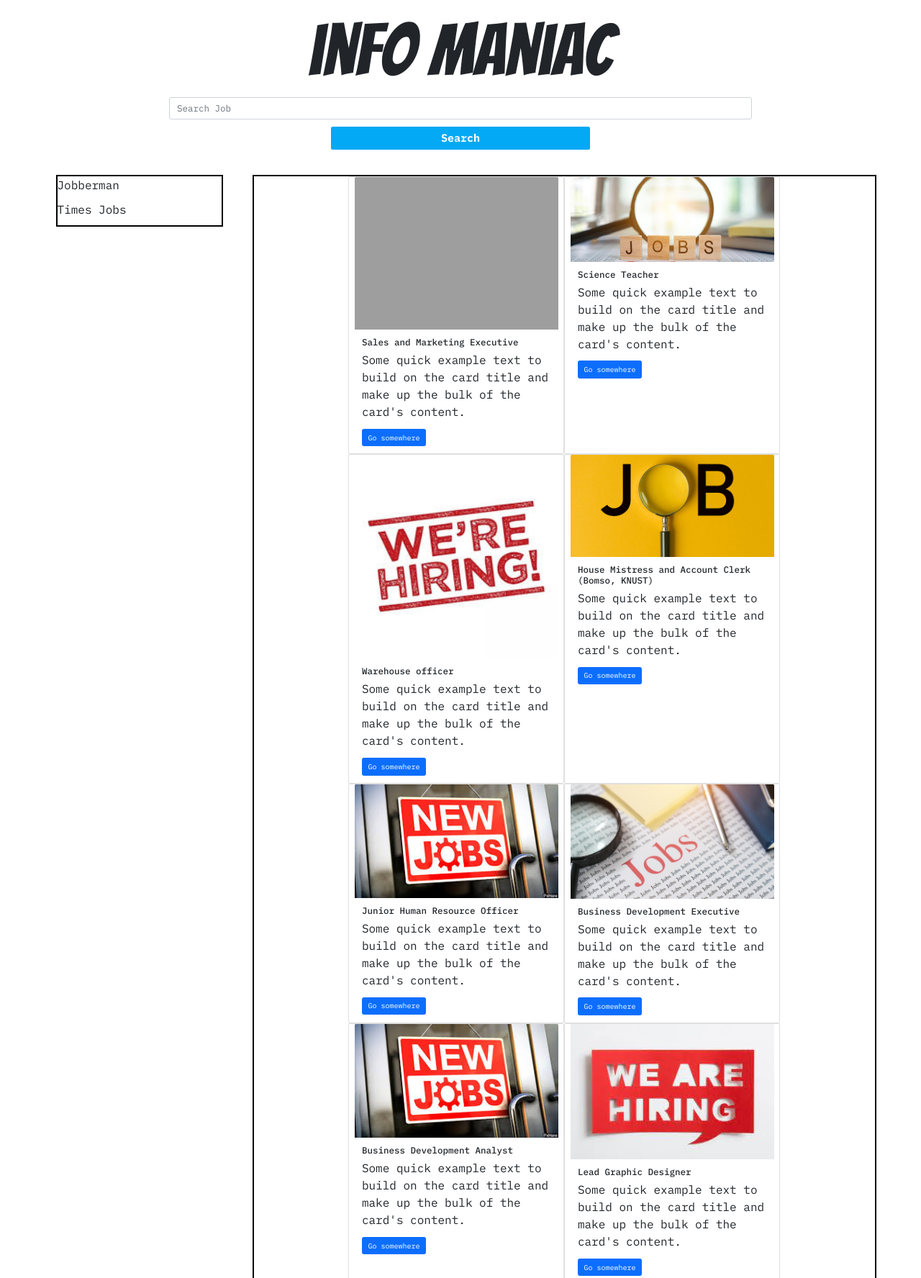
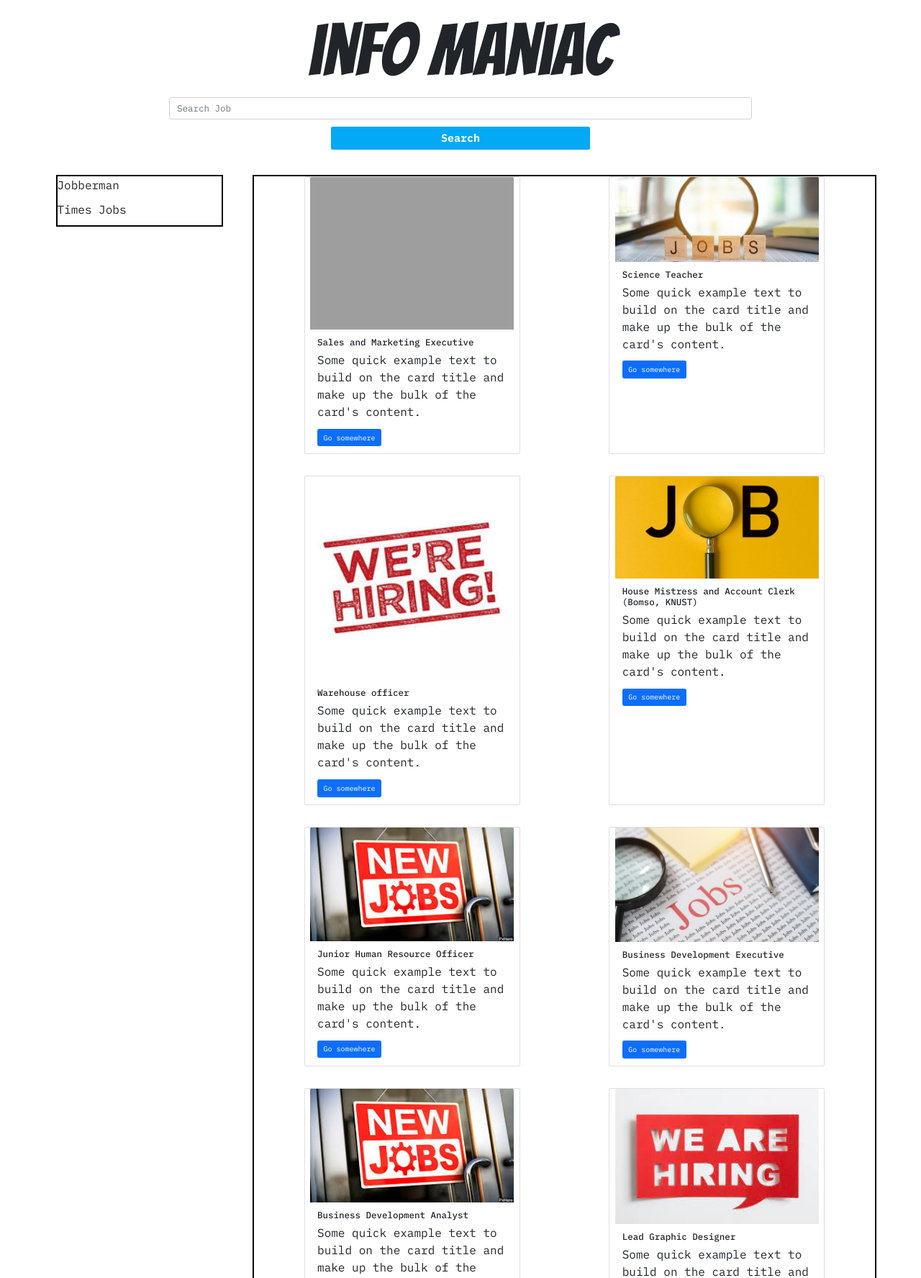
Before and after one commit to gerald-tetteh/info-maniac, a Flask app: page / in a window 1280 px wide. Shown: the part 66-1842 px from the top of the page at 72% size. Run offline with Flask 2, Linux system fonts and the light colour scheme; data comes from the database, SQL or seed files in the repository; some libraries are stand-ins or nearby versions; grey boxes are pictures that could not be loaded.

Commit message:
justified card row content

```diff
--- a/info_maniac/templates/home.html
+++ b/info_maniac/templates/home.html
@@ -9,7 +9,7 @@
             </div>
         </div>
         <div class="main col-12 col-md-9">
-            <div class="row justify-content-center">
+            <div class="row justify-content-around gy-5">
                 {% for job_item in job_items %}
                 <div class="card col-md-6 col-lg-4 col-12" style="width: 30rem;">
                     <img src="{{ url_for('static',filename=job_item.image_url) }}" class="card-img-top" alt="Job Image">
```
